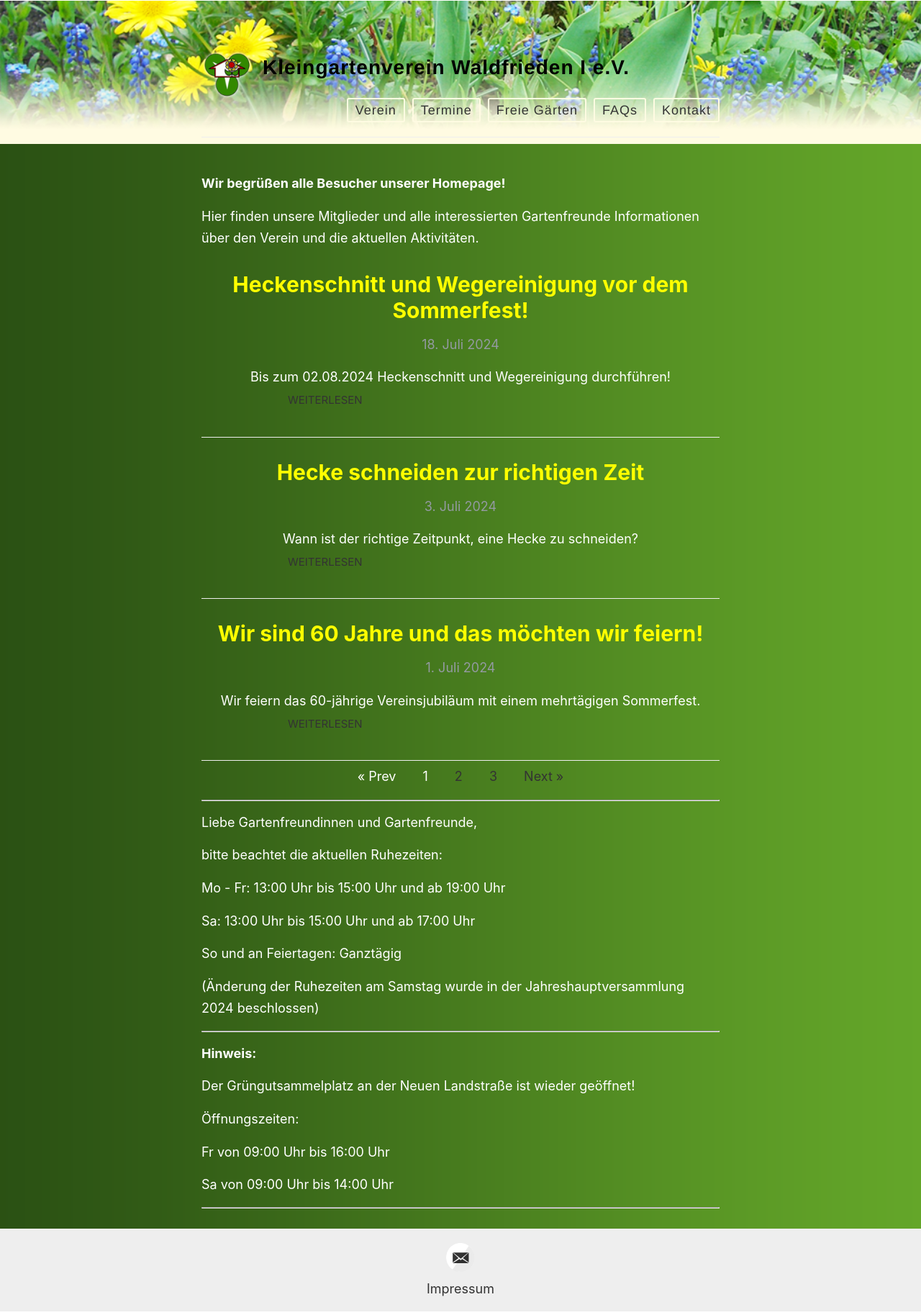
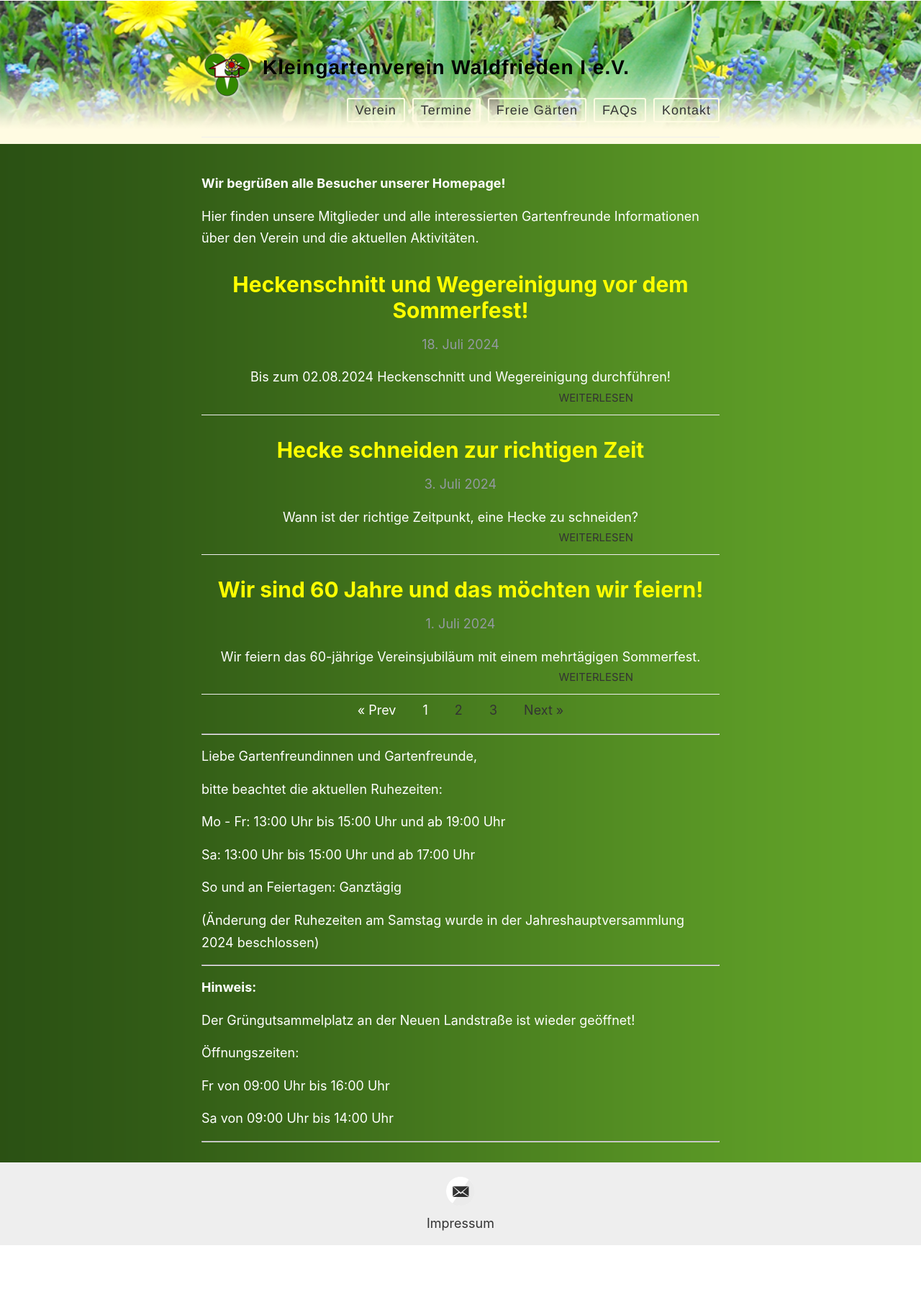
Before and after one commit to der-Frankie/kgv-website-dev.github.io, a Jekyll site: the page built from index.html, in a window 1280 px wide. Shown: the whole page at 72% size. Built offline with Jekyll 4.4.1, drawn with Linux system fonts in a browser that asks for light colours; the list of posts is cut into pages by our own code; after the commit the page ends 1735 px from its top, so only the background shows below that.

Commit message:
Update style.scss
css-tryouts

```diff
--- a/assets/style.scss
+++ b/assets/style.scss
@@ -463,7 +463,8 @@ nav {
     text-align: center;
     text-transform: uppercase;
     font-size: 15px;
-    padding-left: 120px;
+    float: right;
+    padding-right: 120px;
   }
 }
 
```
